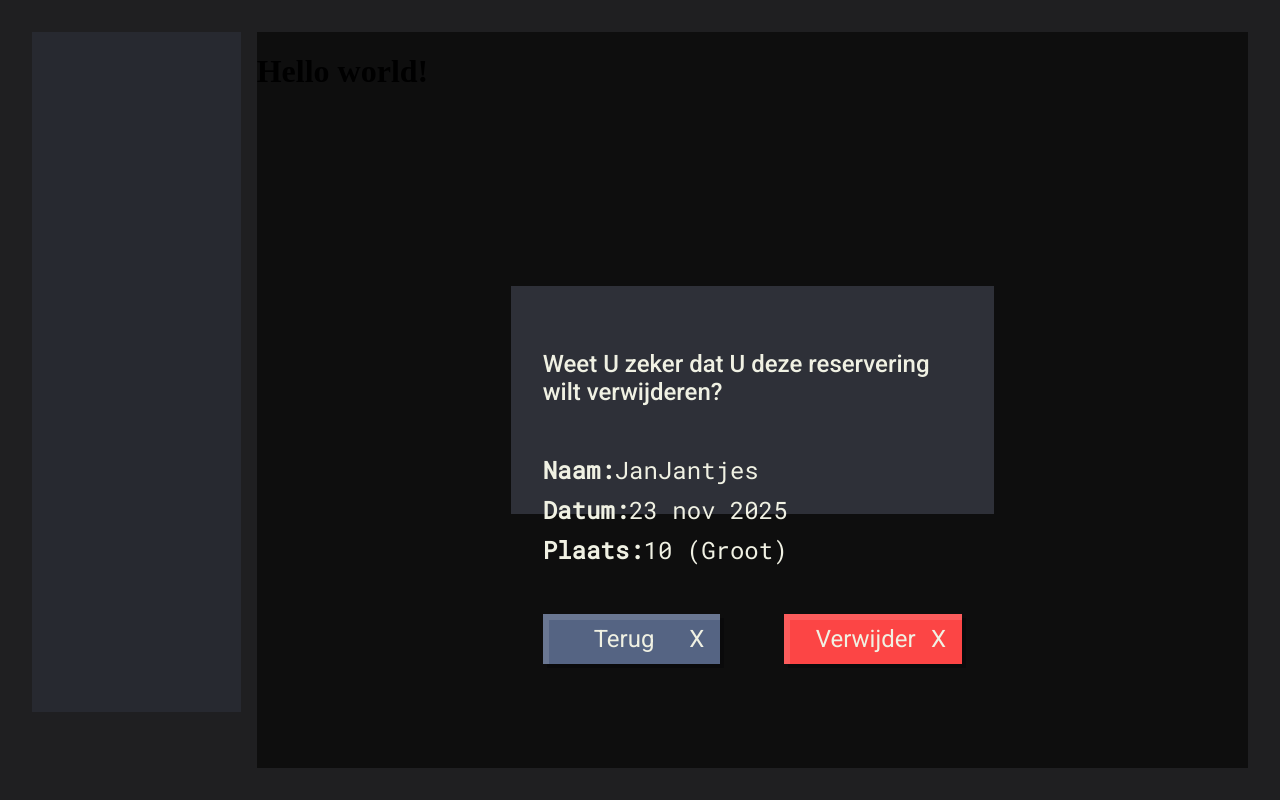
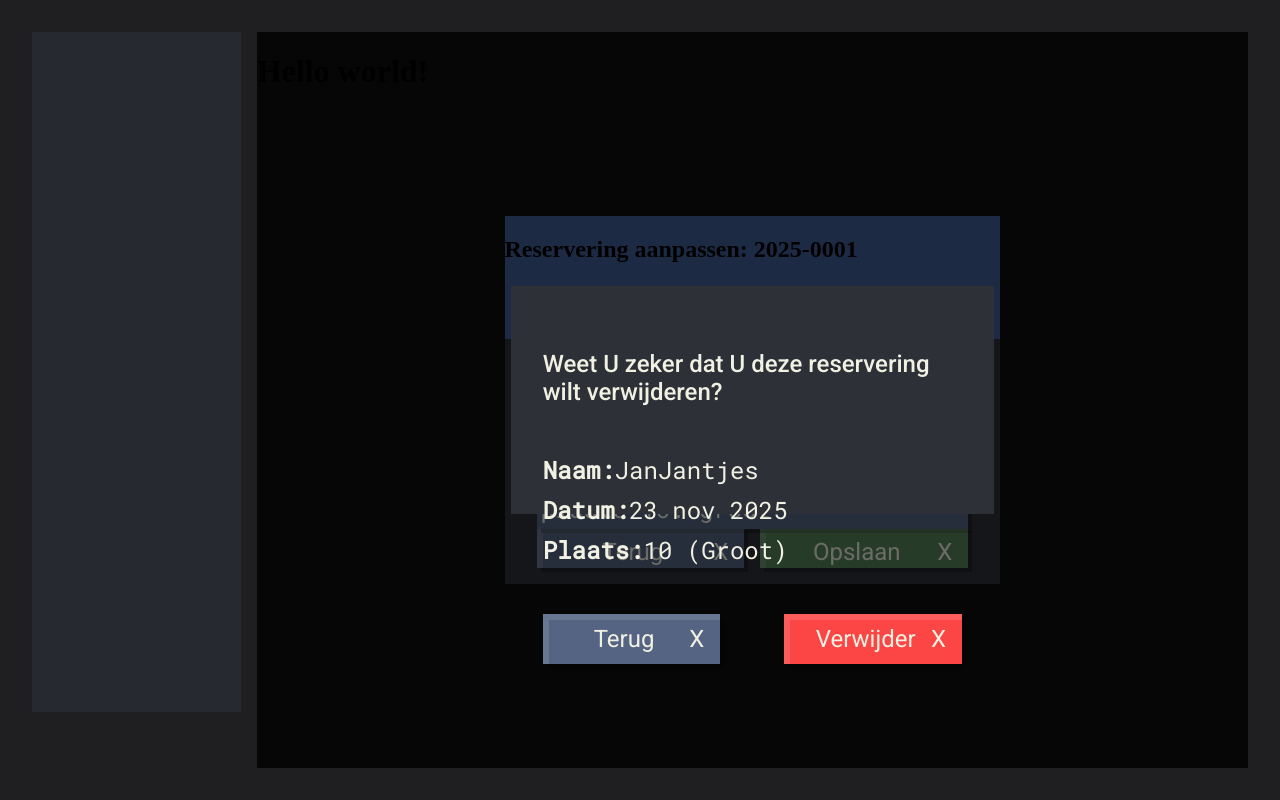
Before and after one commit to Powerboy2015/boer-bert-registratiesysteem, a Next.js app in the folder next.js/: page /dashboard/reservations in a window 1280 px wide. Built offline with nearby package versions, Linux system fonts and the light colour scheme.

Commit message:
seperate modal backgrounds
instead of finding a super cool and elegant solution, I just added another modal

```diff
--- a/next.js/src/app/dashboard/reservations/layout.tsx
+++ b/next.js/src/app/dashboard/reservations/layout.tsx
@@ -28,6 +28,8 @@ export default function reservationLayout({
                     <div className="w-full h-full relative">
                         <ModalOverlayComponent>
                             <EditReservationModal reservation={"2025-0001"} />
+                        </ModalOverlayComponent>
+                        <ModalOverlayComponent>
                             <DeleteReservationModal />
                         </ModalOverlayComponent>
                         <main className="w-full h-full">{children}</main>
--- a/next.js/src/app/ui/EditReservationModal.tsx
+++ b/next.js/src/app/ui/EditReservationModal.tsx
@@ -18,7 +18,7 @@ export default function EditReservationModal({
     };
     return (
         <>
-            <div className="w-[50%] h-[50%] bg-(--color-accent-2) flex flex-col hidden">
+            <div className="w-[50%] h-[50%] bg-(--color-accent-2) flex flex-col">
                 <div id="title" className="w-full h-1/3 bg-[#405D98]">
                     <h2>Reservering aanpassen: {reservation}</h2>
                 </div>
```
